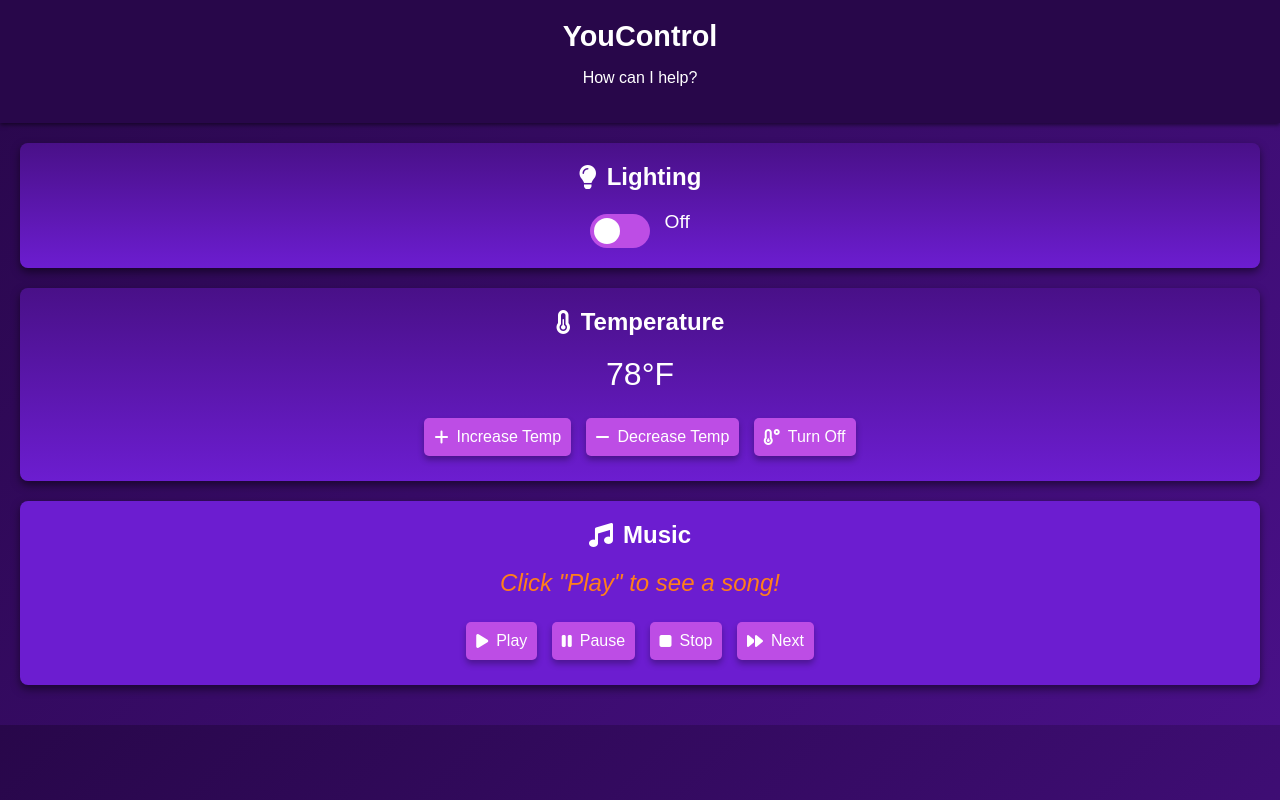
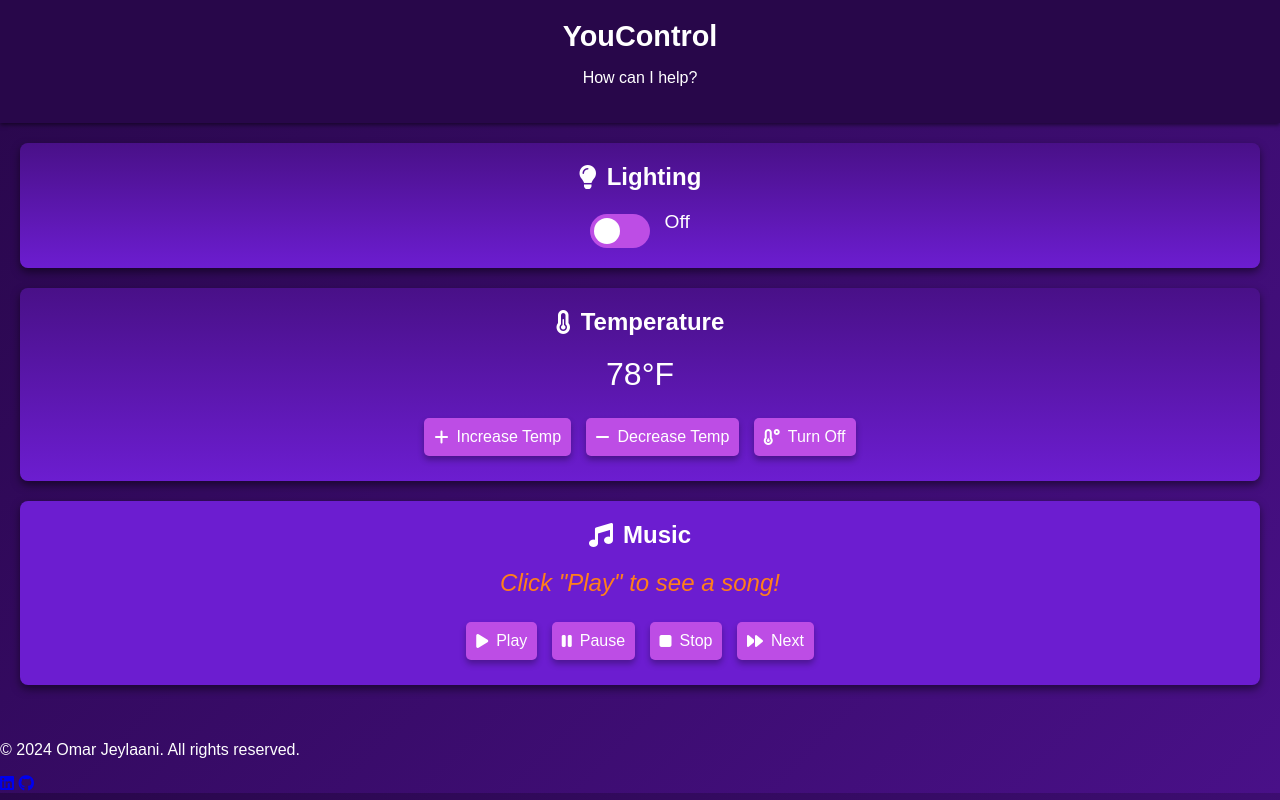
Before and after one commit to omarrrj/mobileControlApp, a plain HTML site: page index.html in a window 1280 px wide. Drawn offline with Linux system fonts and the light colour scheme.

Commit message:
Update index.html
added footer

```diff
--- a/index.html
+++ b/index.html
@@ -48,6 +48,13 @@
         </section>
 
     </main>
+    <footer>
+        <p>&copy; 2024 Omar Jeylaani. All rights reserved.</p>
+        <div class="social-icons">
+            <a href="https://uk.linkedin.com/in/omar-j-723104237 target="_blank" aria-label="LinkedIn"><i class="fab fa-linkedin"></i></a>
+            <a href="https://github.com/omarrrj" target="_blank" aria-label="GitHub"><i class="fab fa-github"></i></a>
+        </div>
+    </footer>
 
     <script src="script.js"></script>
 </body>
```
